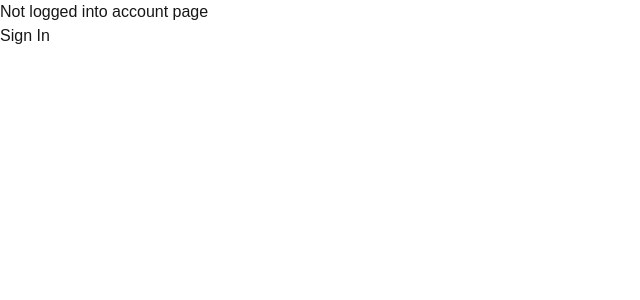
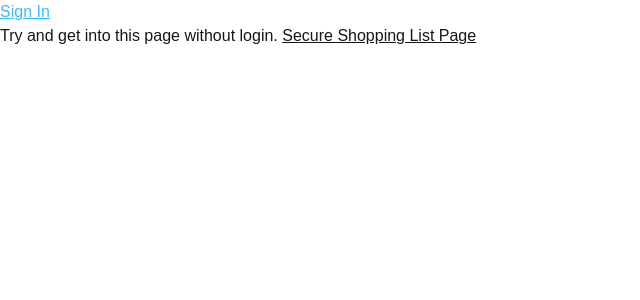
Before and after one commit to joshualoui/cprg306-assignments, a Next.js app: page /week-9 in a window 1280 px wide. Shown: the top 300 px of the page, without its empty margins (0-640 px from the left). Built offline with nearby package versions, Linux system fonts and the light colour scheme; no server answers.

Commit message:
Finished
Maybe add styling? its kind of ugly

```diff
--- a/app/week-9/page.js
+++ b/app/week-9/page.js
@@ -1,20 +1,58 @@
 "use client";
 import { useUserAuth } from "./_utils/auth-context";
+import Link from "next/link";
 
 export default function Page() {
   const { user, gitHubSignIn, firebaseSignOut } = useUserAuth();
 
   return (
     <main>
-      <p>Not logged into account page</p>
-
       <p>
         {user ? (
-          <button onClick={firebaseSignOut}>Log Out</button>
+          <div>
+            {" "}
+            {user.displayName} do you want to:{" "}
+            <button
+              className="hover:text-sky-400 underline"
+              onClick={firebaseSignOut}
+            >
+              Log Out?
+            </button>
+          </div>
         ) : (
-          <button onClick={gitHubSignIn}>Sign In</button>
+          <div>
+            <button
+              className="hover:text-sky-400 underline"
+              onClick={gitHubSignIn}
+            >
+              Sign In
+            </button>
+          </div>
         )}
       </p>
+      {user ? (
+        <div>
+          Logged in as {user.displayName}. Email: {user.email}. Last time you
+          signed in was: {user.metadata.lastSignInTime}. Your pfp is
+          <img src={user.photoURL} /> Come view our{" "}
+          <Link
+            className="hover:text-sky-400 underline"
+            href="week-9/shopping-list"
+          >
+            Secure Shopping List Page!
+          </Link>
+        </div>
+      ) : (
+        <div>
+          Try and get into this page without login.{" "}
+          <Link
+            className="hover:text-sky-400 underline"
+            href="week-9/shopping-list"
+          >
+            Secure Shopping List Page
+          </Link>
+        </div>
+      )}
     </main>
   );
 }
--- a/app/week-9/shopping-list/page.js
+++ b/app/week-9/shopping-list/page.js
@@ -5,10 +5,12 @@ import Link from "next/link";
 import Counter from "../../week-8/new-item.js";
 import itemsData from "./items.json";
 import { useState } from "react";
+import { useUserAuth } from "../_utils/auth-context";
 
 export default function Page() {
   const [items, setItems] = useState(itemsData);
   const [selectedItemName, setSelectedItemName] = useState(null);
+  const { user } = useUserAuth();
 
   const handleItemSelect = (item) => {
     const cleanName = item
@@ -26,11 +28,28 @@ export default function Page() {
     setItems([...items, item]);
   };
 
+  if (!user) {
+    return (
+      <main>
+        <div>You're not allowed to view the shopping list!!</div>
+        <div>
+          {" "}
+          Time to go{" "}
+          <Link className="hover:text-sky-400 underline" href="/week-9">
+            BACK
+          </Link>
+        </div>
+      </main>
+    );
+  } else {
     return (
       <main>
         <h1 className="font-bold text-teal-600 text-4xl">Shopping List</h1>
         <p className="hover:text-sky-400 underline">
           <Link href="/">Home</Link>{" "}
+        </p>
+        <p className="hover:text-sky-400 underline">
+          <Link href="/week-9">Back to week 9</Link>{" "}
         </p>
         <div className="flex">
           <div className="flex-2">
@@ -44,3 +63,4 @@ export default function Page() {
       </main>
     );
   }
+}
```
Lines whose indentation alone changed are shown as unchanged.
